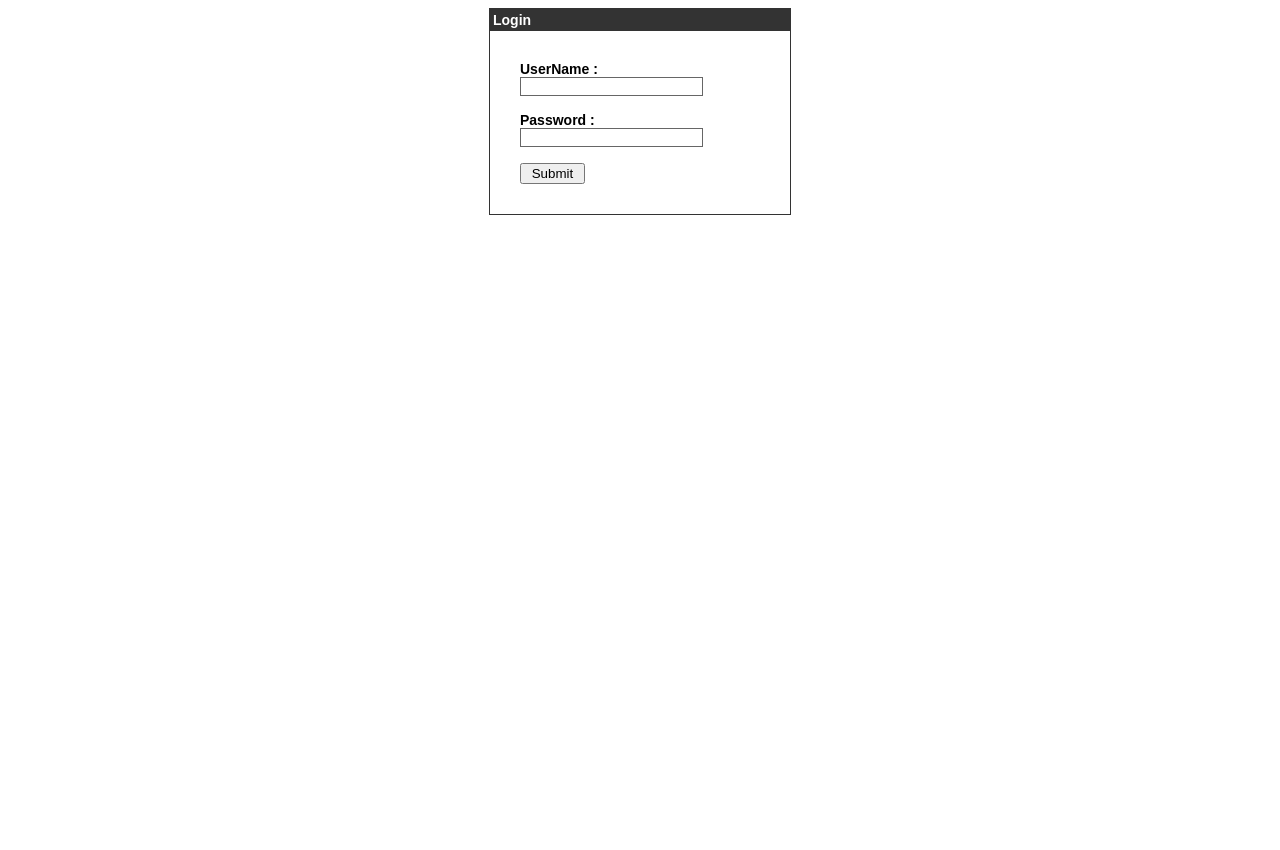
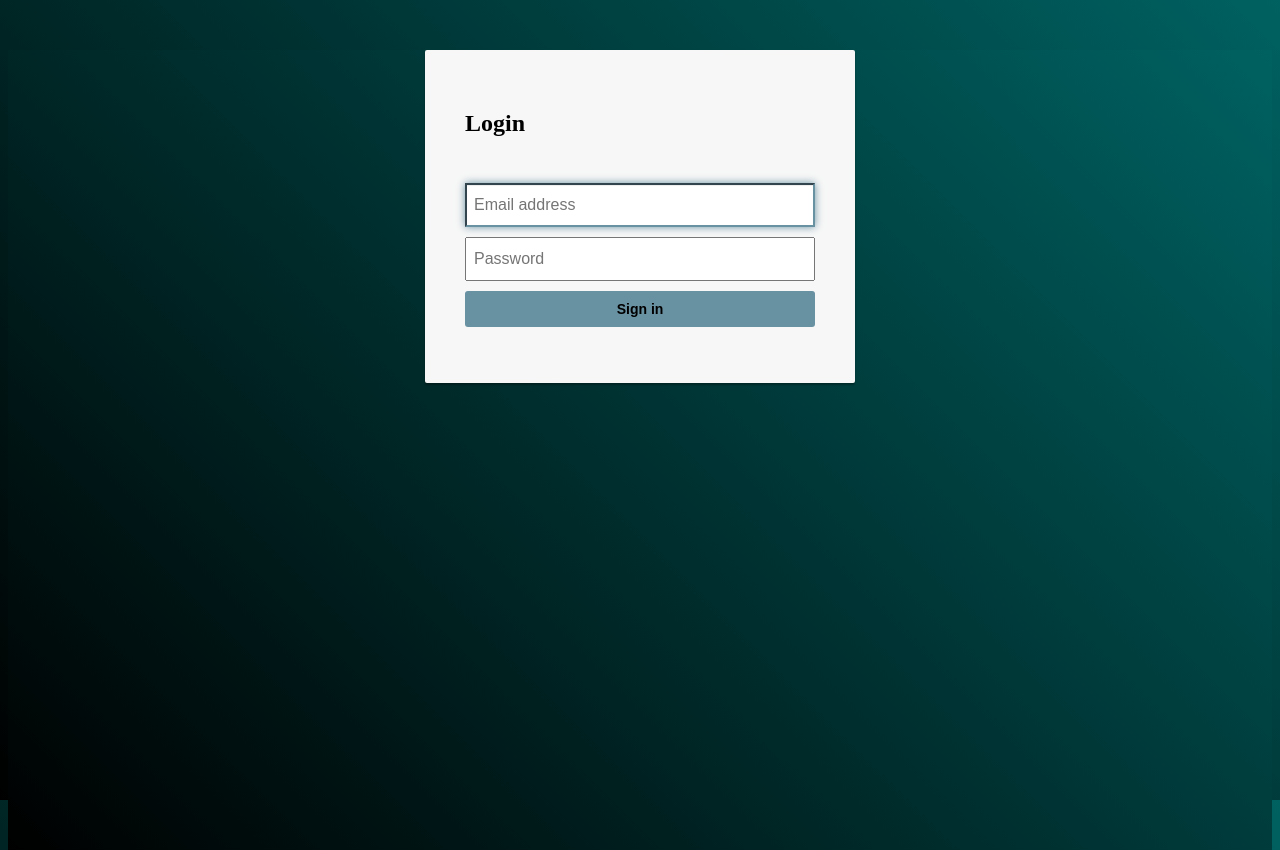
Before and after one commit to shabad/Artist-Management, a PHP site: page /login.php in a window 1280 px wide. Before the commit the page ends 215 px from the top, so only its background shows below. Run offline with PHP 8.4, Linux system fonts and the light colour scheme; data that the repository does not hold is empty.

Commit message:
Login form styling

```diff
--- a/css/custom.css
+++ /dev/null
@@ -1 +0,0 @@
-.buttonAppointment{}
--- a/login.php
+++ b/login.php
@@ -41,45 +41,176 @@
       <title>Login Page</title>
 
       <style type = "text/css">
-         body {
-            font-family:Arial, Helvetica, sans-serif;
-            font-size:14px;
-         }
+       body, html {
+    height: 100%;
+    background-repeat: no-repeat;
+    background: -moz-linear-gradient(45deg, rgba(0,0,0,1) 0%, rgba(0,97,97,1) 100%); /* ff3.6+ */
+background: -webkit-gradient(linear, left bottom, right top, color-stop(0%, rgba(0,0,0,1)), color-stop(100%, rgba(0,97,97,1))); /* safari4+,chrome */
+background: -webkit-linear-gradient(45deg, rgba(0,0,0,1) 0%, rgba(0,97,97,1) 100%); /* safari5.1+,chrome10+ */
+background: -o-linear-gradient(45deg, rgba(0,0,0,1) 0%, rgba(0,97,97,1) 100%); /* opera 11.10+ */
+background: -ms-linear-gradient(45deg, rgba(0,0,0,1) 0%, rgba(0,97,97,1) 100%); /* ie10+ */
+background: linear-gradient(45deg, rgba(0,0,0,1) 0%, rgba(0,97,97,1) 100%); /* w3c */
+filter: progid:DXImageTransform.Microsoft.gradient( startColorstr='#006161', endColorstr='#000000',GradientType=1 ); /* ie6-9 */
+}
 
-         label {
-            font-weight:bold;
-            width:100px;
-            font-size:14px;
-         }
+.card-container.card {
+    max-width: 350px;
+    padding: 40px 40px;
+}
 
-         .box {
-            border:#666666 solid 1px;
-         }
+.btn {
+    font-weight: 700;
+    height: 36px;
+    -moz-user-select: none;
+    -webkit-user-select: none;
+    user-select: none;
+    cursor: default;
+}
+
+/*
+ * Card component
+ */
+.card {
+    background-color: #F7F7F7;
+    /* just in case there no content*/
+    padding: 20px 25px 30px;
+    margin: 0 auto 25px;
+    margin-top: 50px;
+    /* shadows and rounded borders */
+    -moz-border-radius: 2px;
+    -webkit-border-radius: 2px;
+    border-radius: 2px;
+    -moz-box-shadow: 0px 2px 2px rgba(0, 0, 0, 0.3);
+    -webkit-box-shadow: 0px 2px 2px rgba(0, 0, 0, 0.3);
+    box-shadow: 0px 2px 2px rgba(0, 0, 0, 0.3);
+}
+
+.profile-img-card {
+    width: 96px;
+    height: 96px;
+    margin: 0 auto 10px;
+    display: block;
+    -moz-border-radius: 50%;
+    -webkit-border-radius: 50%;
+    border-radius: 50%;
+}
+
+/*
+ * Form styles
+ */
+.profile-name-card {
+    font-size: 16px;
+    font-weight: bold;
+    text-align: center;
+    margin: 10px 0 0;
+    min-height: 1em;
+}
+
+.reauth-email {
+    display: block;
+    color: #404040;
+    line-height: 2;
+    margin-bottom: 10px;
+    font-size: 14px;
+    text-align: center;
+    overflow: hidden;
+    text-overflow: ellipsis;
+    white-space: nowrap;
+    -moz-box-sizing: border-box;
+    -webkit-box-sizing: border-box;
+    box-sizing: border-box;
+}
+
+.form-signin #inputEmail,
+.form-signin #inputPassword {
+    direction: ltr;
+    height: 44px;
+    font-size: 16px;
+}
+
+.form-signin input[type=email],
+.form-signin input[type=password],
+.form-signin input[type=text],
+.form-signin button {
+    width: 100%;
+    display: block;
+    padding: 7px;
+    margin-bottom: 10px;
+    z-index: 1;
+    position: relative;
+    -moz-box-sizing: border-box;
+    -webkit-box-sizing: border-box;
+    box-sizing: border-box;
+}
+
+.form-signin .form-control:focus {
+    border-color: rgb(104, 145, 162);
+    outline: 0;
+    -webkit-box-shadow: inset 0 1px 1px rgba(0,0,0,.075),0 0 8px rgb(104, 145, 162);
+    box-shadow: inset 0 1px 1px rgba(0,0,0,.075),0 0 8px rgb(104, 145, 162);
+}
+
+.btn.btn-signin {
+    /*background-color: #4d90fe; */
+    background-color: rgb(104, 145, 162);
+    /* background-color: linear-gradient(rgb(104, 145, 162), rgb(12, 97, 33));*/
+    padding: 0px;
+    font-weight: 700;
+    font-size: 14px;
+    height: 36px;
+    -moz-border-radius: 3px;
+    -webkit-border-radius: 3px;
+    border-radius: 3px;
+    border: none;
+    -o-transition: all 0.218s;
+    -moz-transition: all 0.218s;
+    -webkit-transition: all 0.218s;
+    transition: all 0.218s;
+}
+
+.btn.btn-signin:hover,
+.btn.btn-signin:active,
+.btn.btn-signin:focus {
+    background-color: rgb(12, 97, 33);
+}
+
+.forgot-password {
+    color: rgb(104, 145, 162);
+}
+
+.forgot-password:hover,
+.forgot-password:active,
+.forgot-password:focus{
+    color: rgb(12, 97, 33);
+}
       </style>
 
    </head>
 
    <body bgcolor = "#FFFFFF">
 
-      <div align = "center">
-         <div style = "width:300px; border: solid 1px #333333; " align = "left">
-            <div style = "background-color:#333333; color:#FFFFFF; padding:3px;"><b>Login</b></div>
 
-            <div style = "margin:30px">
 
-               <form action = "" method = "post">
-                  <label>UserName  :</label><input type = "text" name = "username" class = "box"/><br /><br />
-                  <label>Password  :</label><input type = "password" name = "password" class = "box" /><br/><br />
-                  <input type = "submit" value = " Submit "/><br />
-               </form>
 
-               <div style = "font-size:11px; color:#cc0000; margin-top:10px"><?php echo $error; ?></div>
 
-            </div>
+       <div class="container">
+        <div class="card card-container">
+            <!-- <img class="profile-img-card" src="//lh3.googleusercontent.com/-6V8xOA6M7BA/AAAAAAAAAAI/AAAAAAAAAAA/rzlHcD0KYwo/photo.jpg?sz=120" alt="" /> -->
+            <!-- <img id="profile-img" class="profile-img-card" src="//ssl.gstatic.com/accounts/ui/avatar_2x.png" /> -->
+            <h2> Login</h2>
+            <p id="profile-name" class="profile-name-card"></p>
+            <form class="form-signin" action = "" method = "post">
+                <span id="reauth-email" class="reauth-email"></span>
+                <input type="email" id="inputEmail" name = "username" class="form-control" placeholder="Email address" required autofocus>
+                <input type="password" id="inputPassword" name ="password" class="form-control" placeholder="Password" required>
+                <div id="remember" class="checkbox">
 
-         </div>
+                </div>
+                <button class="btn btn-lg btn-primary btn-block btn-signin" type="submit">Sign in</button>
+            </form><!-- /form -->
 
-      </div>
+        </div><!-- /card-container -->
+    </div><!-- /container -->
 
    </body>
 </html>
```
